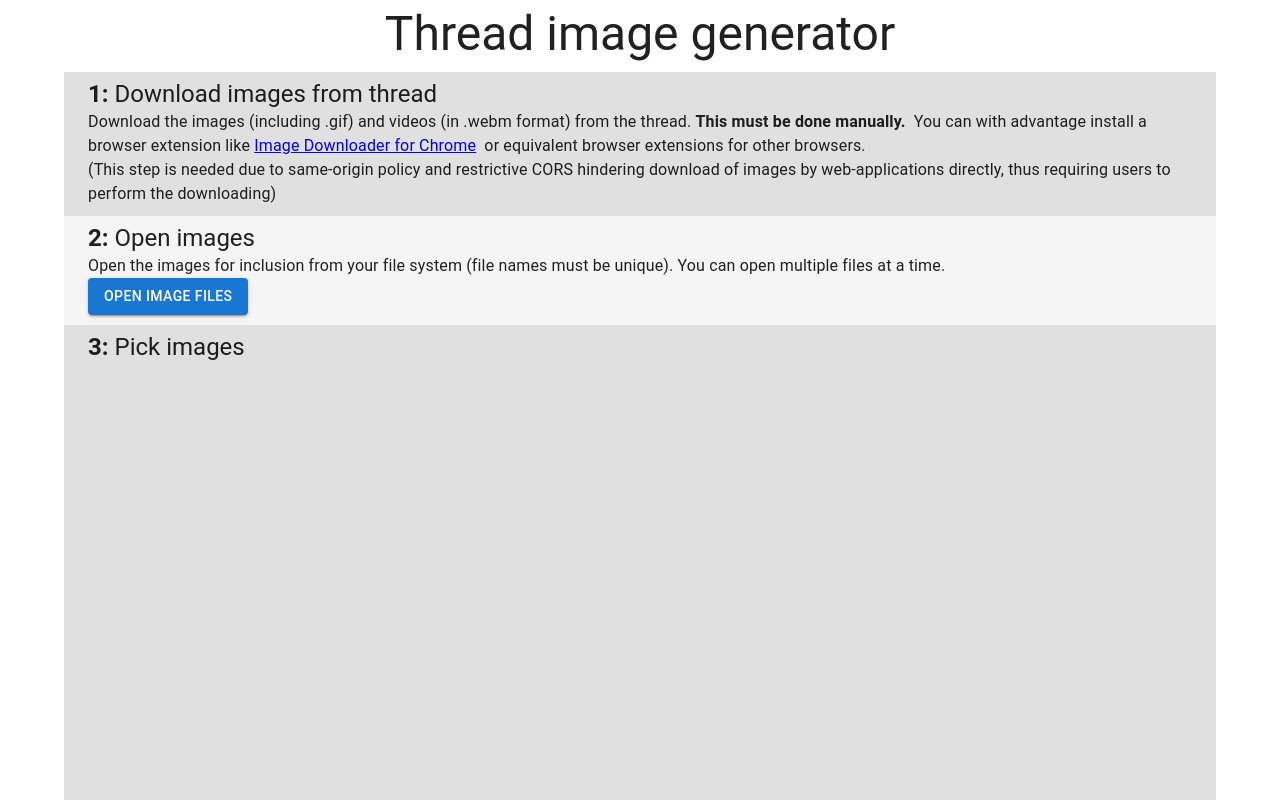
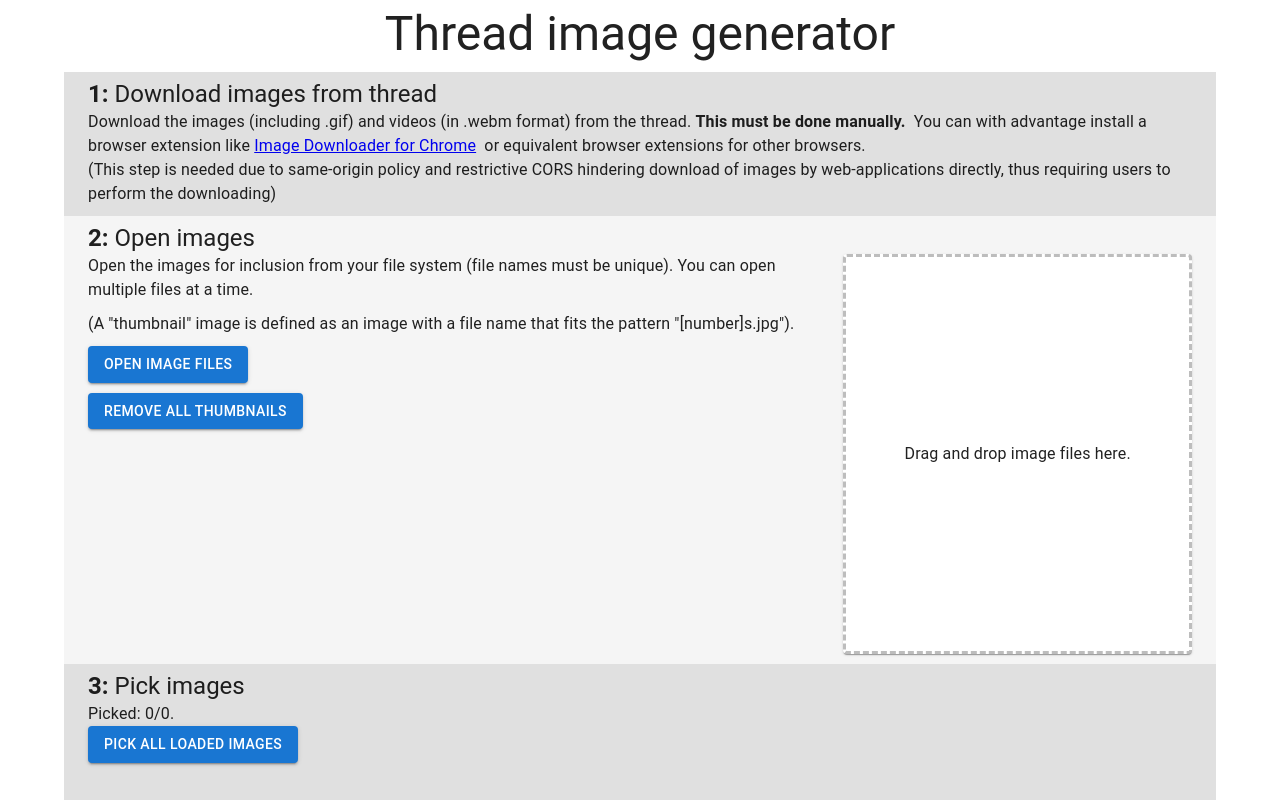
Before and after one commit to agdg-image/thread-image-generator, a React (Create React App) app: page / in a window 1280 px wide. Shown: the top 800 px of the page. Built offline with nearby package versions, Linux system fonts and the light colour scheme.

Commit message:
changes and fixes

```diff
--- a/src/App.tsx
+++ b/src/App.tsx
@@ -31,6 +31,7 @@ function ContainerHeader(props: React.PropsWithChildren) {
   );
 }
 
+const thumbnailPatternRegex = /^(\d)+s\.jpg$/;
 
 function App() {
 
@@ -39,6 +40,37 @@ function App() {
   const [pickedFiles, setPickedFiles] = React.useState(new Map<string, HTMLImageElement>());
 
   const [generatedImageDataURL, setGeneratedImageDataURL] = React.useState<string | null>(null);
+
+  React.useEffect(
+    () => {
+
+      setPickedFiles((oldMap) => {
+
+        const newMap = new Map(oldMap);
+
+        const pickedFilesList = Array.from(pickedFiles.keys());
+
+        for (const pickedFile of pickedFilesList) {
+
+          if (!imageFiles.has(pickedFile)) {
+
+            newMap.delete(pickedFile);
+          }
+        }
+
+        if (newMap.size === oldMap.size) {
+
+          return oldMap;
+        }
+        else {
+
+          return newMap;
+        }
+      })
+
+    },
+    [imageFiles, pickedFiles]
+  );
 
   return (
 
@@ -75,6 +107,27 @@ function App() {
               return newMap;
             })
           }}
+          removeThumbnailFiles={() => {
+
+            setImageFiles(previousImageFiles => {
+
+              const fileNameList = Array.from(previousImageFiles.keys());
+
+              const newMap = new Map(previousImageFiles);
+
+              for (const fileName of fileNameList) {
+
+                if (thumbnailPatternRegex.test(fileName)) {
+
+                  newMap.delete(fileName);
+                }
+              }
+
+              return newMap;
+            });
+
+
+          }}
         />
 
         <StepBlock_PickImages
--- /dev/null
+++ b/src/DragAndDrop.tsx
@@ -0,0 +1,59 @@
+
+import Box from "@mui/material/Box";
+import Paper from "@mui/material/Paper";
+import Typography from "@mui/material/Typography";
+
+export function DragAndDrop(
+
+    {
+        onFilesDropped
+    }: {
+        onFilesDropped: (files: FileList) => void,
+    }
+) {
+
+
+    return (
+
+        <Paper
+            sx={[
+                (theme) => ({
+                    width: "400px",
+                    height: "400px",
+                    borderStyle: "dashed",
+                    borderColor: theme.palette.grey[400],
+                }),
+            ]}
+        >
+
+            <Box
+                sx={{
+                    display: "flex",
+                    width: "100%",
+                    height: "100%",
+                    alignItems: "center",
+                    justifyContent: "center",
+                }}
+
+                onDrop={(event) => {
+
+                    event.preventDefault();
+
+                    onFilesDropped(event.dataTransfer.files);
+                }}
+
+                onDragOver={(event) => {
+
+                    event.preventDefault();
+                }}
+            >
+
+                <Typography>
+                    Drag and drop image files here.
+                </Typography>
+
+            </Box>
+
+        </Paper>
+    );
+}
--- a/src/OpenImageFiles.tsx
+++ b/src/OpenImageFiles.tsx
@@ -3,10 +3,15 @@ import Box from "@mui/material/Box";
 import Button from "@mui/material/Button";
 import Typography from "@mui/material/Typography";
 import React from "react";
+import { DragAndDrop } from "./DragAndDrop";
 
 export function OpenImageFiles(
-    {addFilesCallback}: {
+    {
+        addFilesCallback,
+        removeThumbnailFiles,
+    }: {
         addFilesCallback: (fileList: FileList) => void,
+        removeThumbnailFiles: () => void,
     }
 ) {
 
@@ -24,12 +29,32 @@ export function OpenImageFiles(
     );
 
     return (
+        <>
 
-        <Box>
+            <Box
+                sx={{
+                    display: "flex",
+                    gap: "10px",
+                }}
+            >
+
+                <Box
+                    sx={{
+                        display: "flex",
+                        flexDirection: "column",
+                        alignItems: "start",
+                        gap: "10px",
+                    }}
+                >
                     <Typography>
                         Open the images for inclusion from your file system (file names must be unique).
                         You can open multiple files at a time.
                     </Typography>
+
+                    <Typography>
+                        (A "thumbnail" image is defined as an image with a file name that fits the pattern "[number]s.jpg").
+                    </Typography>
+
                     <Button
                         variant="contained"
                         component="label"
@@ -45,6 +70,22 @@ export function OpenImageFiles(
                         />
 
                     </Button>
+
+                    <Button
+                        variant="contained"
+                        onClick={removeThumbnailFiles}
+                    >
+                        Remove all thumbnails
+                    </Button>
                 </Box>
+
+                <DragAndDrop
+                    onFilesDropped={(files) => {
+
+                        addFilesCallback(files);
+                    }}
+                />
+            </Box>
+        </>
     );
 }
--- a/src/StepBlock_OpenImages.tsx
+++ b/src/StepBlock_OpenImages.tsx
@@ -14,6 +14,7 @@ export function StepBlock_OpenImages(
 
             <OpenImageFiles
                 addFilesCallback={props.addFilesCallback}
+                removeThumbnailFiles={props.removeThumbnailFiles}
             />
         </StepBlock>
     );
--- a/src/StepBlock_PickImages.tsx
+++ b/src/StepBlock_PickImages.tsx
@@ -1,4 +1,5 @@
 
+import Button from "@mui/material/Button";
 import CircularProgress from "@mui/material/CircularProgress";
 import FormControlLabel from "@mui/material/FormControlLabel";
 import Switch from "@mui/material/Switch";
@@ -55,6 +56,42 @@ export function StepBlock_PickImages(
 ) {
 
     const [imageDataURIMap, setImageDataURIMap] = React.useState(new Map<string, LoadStatus>());
+
+    const [imageDataElementMap, setImageDataElementMap] = React.useState<Map<string, HTMLImageElement>>(new Map());
+
+    React.useEffect(
+        () => {
+
+            const removeItemsWithMissingFileNames = <E,>(oldMap: Map<string, E>) => {
+
+                const newMap = new Map(oldMap);
+
+                const openedFilesSet = new Set(openedFiles.keys());
+
+                for (const fileName of Array.from(oldMap.keys())) {
+
+                    if (!openedFilesSet.has(fileName)) {
+
+                        newMap.delete(fileName);
+                    }
+                }
+
+                if (newMap.size === oldMap.size) {
+
+                    return oldMap;
+                }
+                else {
+
+                    return newMap;
+                }
+            };
+
+            setImageDataURIMap(removeItemsWithMissingFileNames)
+
+            setImageDataElementMap(removeItemsWithMissingFileNames)
+        },
+        [openedFiles, imageDataURIMap, imageDataElementMap]
+    );
 
     const openedFilesList = Array.from(openedFiles);
 
@@ -204,6 +241,39 @@ export function StepBlock_PickImages(
             stepNumber={3}
             stepTitle="Pick images"
         >
+            <Typography>
+                Picked: {pickedFiles.size}/{openedFiles.size}.
+            </Typography>
+            <Button
+                variant="contained"
+                sx={{
+                    marginBottom: "6px",
+                }}
+                onClick={() => {
+
+                    setPickedFiles(() => {
+
+                        const newMap = new Map();
+
+                        const openedFileList = Array.from(openedFiles.keys());
+
+                        openedFileList.forEach((openedFile) => {
+
+                            const imageElement = imageDataElementMap.get(openedFile);
+
+                            if (imageElement !== undefined) {
+
+                                newMap.set(openedFile, imageElement);
+                            }
+
+                        });
+
+                        return newMap;
+                    });
+                }}
+            >
+                Pick all loaded images
+            </Button>
             <div
                 style={{
                     display: "flex",
@@ -240,20 +310,24 @@ export function StepBlock_PickImages(
                                     });
                                 }}
 
-                                setIsPicked={(fileName, isPickedElement) => {
+                                isPicked={pickedFiles.has(fileName)}
+
+                                setIsPicked={(fileName, isPicked) => {
 
 
                                     setPickedFiles((oldMap) => {
 
                                         const newMap = new Map(oldMap);
 
-                                        if (isPickedElement !== null) {
+                                        const isPickedElement = imageDataElementMap.get(fileName);
 
-                                            newMap.set(fileName, isPickedElement);
+                                        if (!isPicked || isPickedElement === undefined) {
+
+                                            newMap.delete(fileName);
                                         }
                                         else {
 
-                                            newMap.delete(fileName);
+                                            newMap.set(fileName, isPickedElement);
                                         }
 
                                         return newMap;
@@ -261,6 +335,18 @@ export function StepBlock_PickImages(
                                 }}
 
                                 pickedFiles={pickedFiles}
+
+                                setImageElement={(fileName, imageElement) => {
+
+                                    setImageDataElementMap(oldMap => {
+
+                                        const newMap = new Map(oldMap);
+
+                                        newMap.set(fileName, imageElement);
+
+                                        return newMap;
+                                    })
+                                }}
                             />
                         );
                     })
@@ -278,14 +364,18 @@ function ImageBlock(
         fileName,
         imageDataURIMap,
         handleImageOnError,
+        isPicked,
         setIsPicked,
         pickedFiles,
+        setImageElement,
     }: {
         fileName: string,
         imageDataURIMap: Map<string, LoadStatus>,
         handleImageOnError: (fileName: string) => void,
-        setIsPicked: (fileName: string, pickedHTMLImageElement: HTMLImageElement | null) => void,
+        isPicked: boolean,
+        setIsPicked: (fileName: string, isPicked: boolean) => void,
         pickedFiles: Map<string, HTMLImageElement>,
+        setImageElement: (fileName: string, htmlImageElement: HTMLImageElement) => void,
     }
 ) {
 
@@ -330,6 +420,8 @@ function ImageBlock(
                                                 handleImageOnError(fileName);
                                             }
                                             else {
+
+                                                setImageElement(fileName, img);
 
                                                 setImageSize([
                                                     img.naturalWidth,
@@ -395,17 +487,11 @@ function ImageBlock(
                     label="Picked"
                     control={
                         <Switch
-                            disabled={loadStatus === undefined || loadStatus.aType !== "loadcomplete" }
+                            checked={isPicked}
+                            disabled={loadStatus === undefined || loadStatus.aType !== "loadcomplete"}
                             onChange={(changeEvent) => {
 
-                                if (changeEvent.target.checked) {
-
-                                    setIsPicked(fileName, imageRef.current);
-                                }
-                                else {
-
-                                    setIsPicked(fileName, null);
-                                }
+                                setIsPicked(fileName, changeEvent.target.checked);
                             }}
                         />
                     }
```
Also changed, not shown: src/StepBlock_AdjustGeneratedImage.tsx (+67 -73 lines), 7 other files (tests, documents, lock files or other folders). Lines whose indentation alone changed are shown as unchanged.
